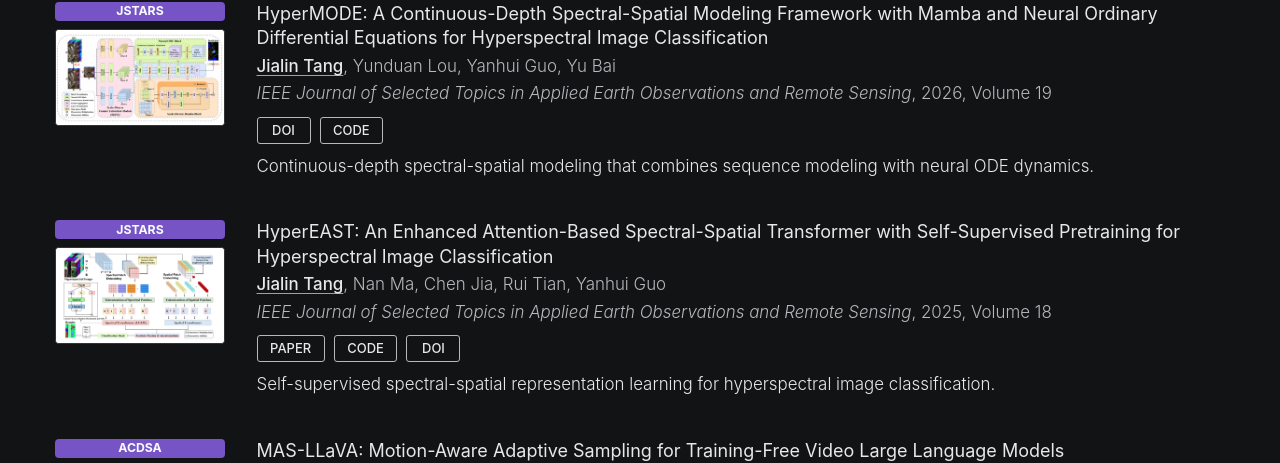
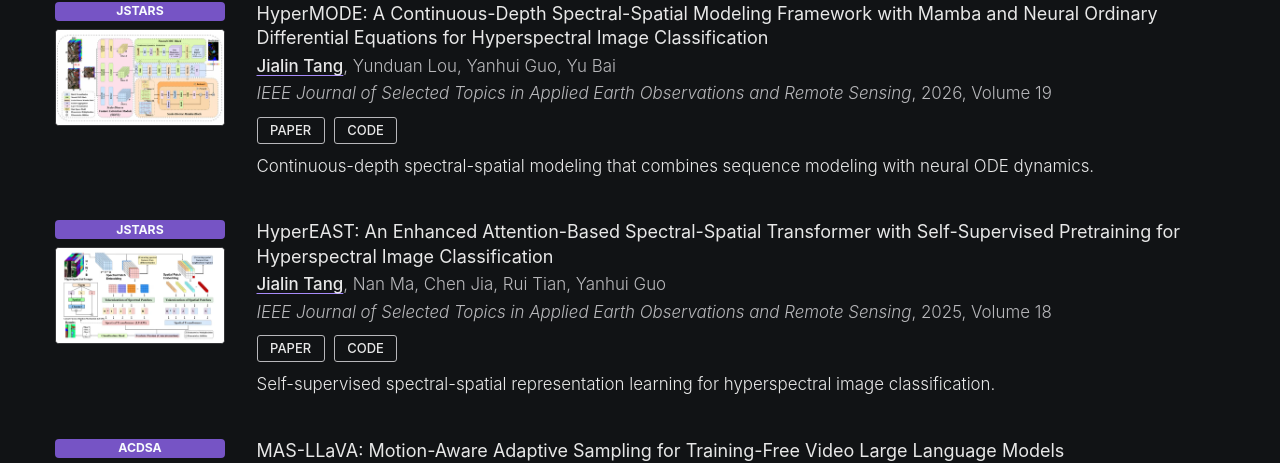
Before and after one commit to JaylenTang/jaylentang.github.io, a Jekyll site: the page built from _pages/home-v2.md, in a window 1280 px wide and 900 px high, scrolled down 1348 px. Shown: the part 138-601 px from the top of the window. Built offline with Jekyll 4.4.1, drawn with Linux system fonts in a browser that asks for light colours; some web fonts are replaced.

Commit message:
Remove duplicate DOI actions

```diff
--- a/_pages/home-v2.md
+++ b/_pages/home-v2.md
@@ -111,7 +111,7 @@ title: "Jialin (Jaylen) Tang"
         <p class="v2-publication__authors"><strong>Jialin Tang</strong>, Yunduan Lou, Yanhui Guo, Yu Bai</p>
         <p class="v2-publication__venue"><em>IEEE Journal of Selected Topics in Applied Earth Observations and Remote Sensing</em>, 2026, Volume 19</p>
         <div class="v2-publication__actions">
-          <a href="https://doi.org/10.1109/JSTARS.2026.3705708">DOI</a>
+          <a href="https://doi.org/10.1109/JSTARS.2026.3705708">Paper</a>
           <a href="https://github.com/JaylenTang/HyperMODE">Code</a>
         </div>
         <p class="v2-publication__summary">Continuous-depth spectral-spatial modeling that combines sequence modeling with neural ODE dynamics.</p>
@@ -132,7 +132,6 @@ title: "Jialin (Jaylen) Tang"
         <div class="v2-publication__actions">
           <a href="https://ieeexplore.ieee.org/document/11129658">Paper</a>
           <a href="https://github.com/JaylenTang/HyperEAST">Code</a>
-          <a href="https://doi.org/10.1109/JSTARS.2025.3599855">DOI</a>
         </div>
         <p class="v2-publication__summary">Self-supervised spectral-spatial representation learning for hyperspectral image classification.</p>
       </div>
```
Also changed, not shown: _pages/about.md (+1 -1 lines), test/homepage-v2.test.mjs (+4 -2 lines).
